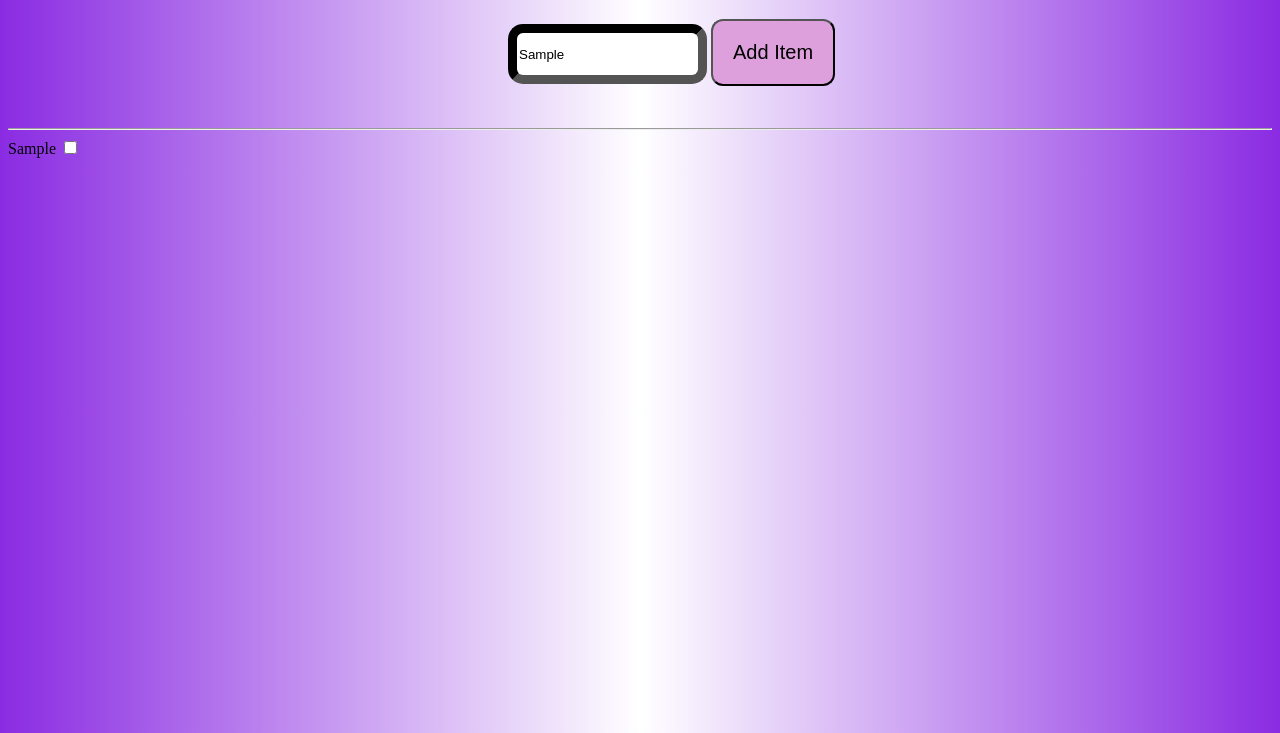
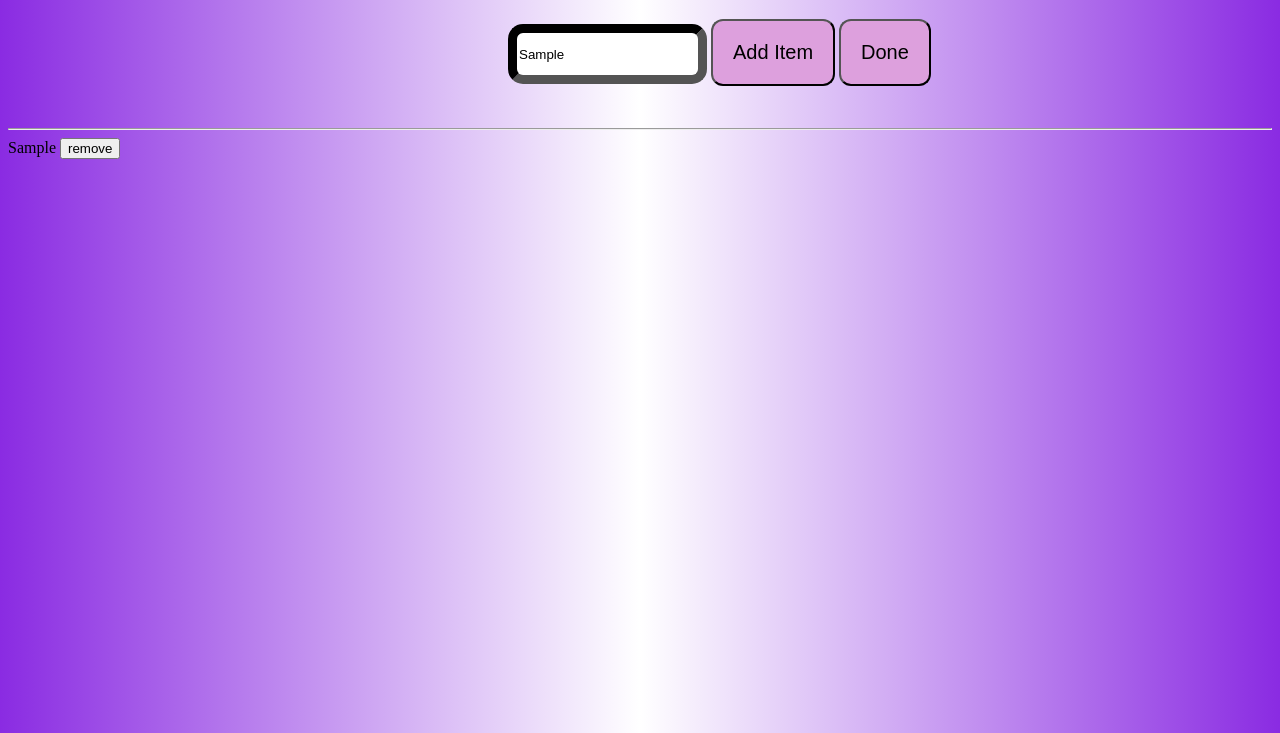
Before and after one commit to RishabhRyber/To-DoList, a plain HTML site: page index.html in a window 1280 px wide. Both pictures are taken after typing "Sample" into the empty fields and a click on the button "Add Item". Shown: the part 67-800 px from the top of the page. Drawn offline with Linux system fonts and the light colour scheme.

Commit message:
done button updatd

```diff
--- a/index.html
+++ b/index.html
@@ -9,6 +9,7 @@
         <form>
             <input type="text" id="todo">
             <button type="button" id="submititem" onclick="add()">Add Item</button>
+            <button type="button" id="submitlist" onclick="submitl()">Done</button>
             <br>
             <p id="list"></p>
         </form>
--- a/new1.css
+++ b/new1.css
@@ -1,11 +1,11 @@
-#submititem{
+button{
     border-radius: 12px;
     transition-duration: 0.4s;
     font-size: 20px;
   padding: 20px;
   background-color: plum;
 }
-#submititem:hover{
+button:hover{
     background-color: blueviolet;
     color: white;
 }
--- a/todo.js
+++ b/todo.js
@@ -10,21 +10,44 @@ function addTodo(text) {
     todoItems.push(todo);
 
 }
+let s;
+var loc;
 function add(){
     var x=document.getElementById("todo").value+"\n";
     addTodo(x);
+    s=s+","+x;
+    localStorage.setItem("task",s)
+    loc=localStorage.getItem("task");
+    console.log(s);
     // todoItems.push(x);
     document.getElementById("list").innerHTML=""
     todoItems.forEach(addNew);
 
 }
+
 function addNew(value,index){
-  document.getElementById("list").innerHTML  +="<br><hr>"+value['text']+' <input type="checkbox" onclick="del('+index+')" id="check">';
-
+    //s=s+","+value['text'];
+  document.getElementById("list").innerHTML  +=`<br><hr>`+value['text']+' <input type="button" value="remove" onclick="del('+index+')" id="check">';
+    loc=localStorage.getItem("task");
+  /* var btn = document.createElement("BUTTON");
+  btn.innerHTML = "CLICK ME";
+  document.body.appendChild(btn);
+  document.body.appendChild(value[text]);*/
 }
 function del(index){
   todoItems.splice(index,1);
+  loc.removeItem(index);
   document.getElementById("list").innerHTML=""
   todoItems.forEach(addNew);
 
+
 }
+
+function submitl(){
+
+    document.getElementById("list").innerHTML="<h1>This is the list</h1><br>"+loc;
+    s=" ";
+    localStorage.clear();
+    todoItems=[];
+
+}
```
